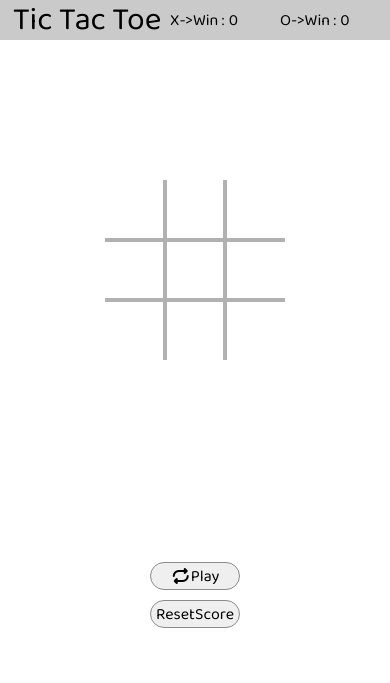
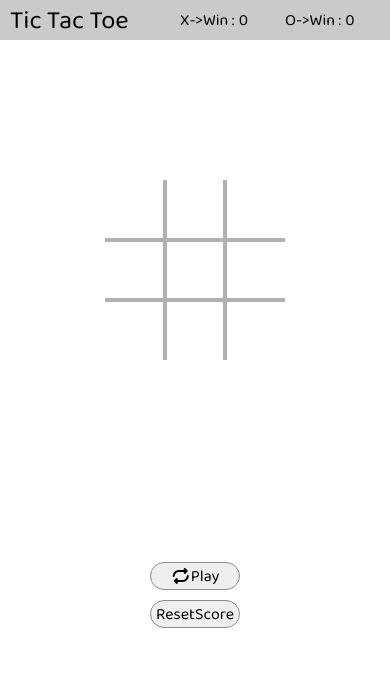
Before and after one commit to Varun-58/digitalTicTac, a plain HTML site: page index.html in a window 390 px wide. Drawn offline with Linux system fonts and the light colour scheme; a web font is replaced by a local one.

Commit message:
Refactor style.css with updated styles and imports

```diff
--- a/style.css
+++ b/style.css
@@ -150,6 +150,16 @@ main {
 
 /* mediaQuery */
 @media screen and (max-width: 636px) {
+  .title{
+    font-size: 1.6rem;
+    margin-left: 10px;
+  }
+
+  .scoreBord{
+  gap: 10px;
+  margin-right: 10px;
+  }
+
   main{
     flex-direction: column;
     gap: 0;
```
